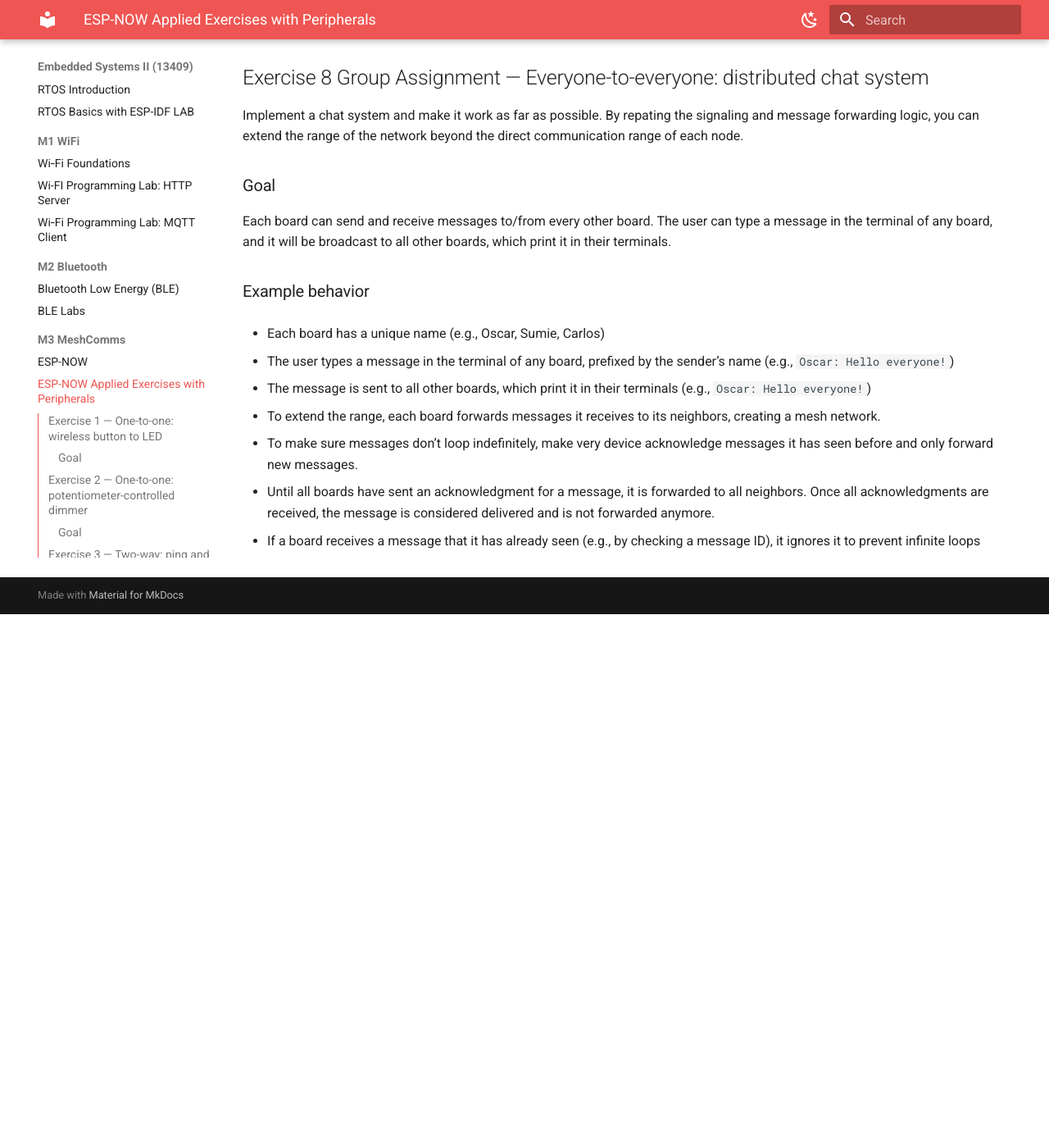
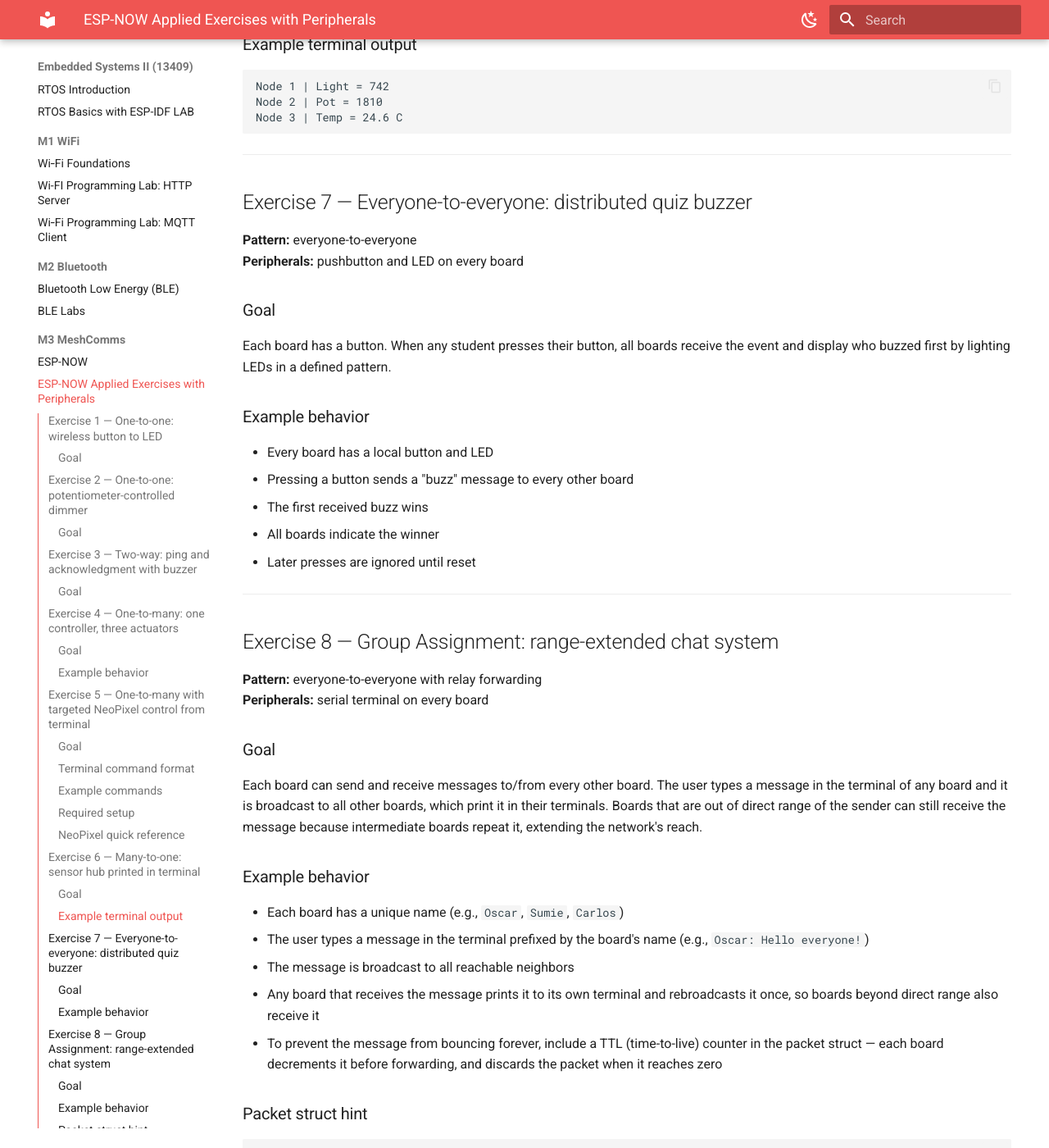
Before and after one commit to Gulden8ag/embeddedII, an MkDocs documentation site: the page built from docs/M3_MeshComms/T0_2.md, in a window 1280 px wide and 1400 px high, scrolled down 3428 px. Shown: the whole window at 82% size. Built offline with MkDocs 1.6.1 and Material for MkDocs 9.7.7, drawn with Linux system fonts in a browser that asks for light colours; before the commit the page ends 4177 px from its top, so only the background shows below that; some of the changed text lies outside the part shown.

Commit message:
Exercise restructure

````diff
--- a/docs/M3_MeshComms/T0_2.md
+++ b/docs/M3_MeshComms/T0_2.md
@@ -17,7 +17,6 @@
 
 ### Goal
 Board A reads an analog potentiometer and sends the value to Board B. Board B adjusts the brightness of an LED using PWM.
-
 
 ---
 
@@ -79,10 +78,45 @@
 - One transmitter board connected to the computer
 - At least 3 receiver ESP boards
 - One NeoPixel ring or circle array per receiver board
+- Add the NeoPixel component to each receiver project with: `idf.py add-dependency "zorxx/neopixel"`
 - A lookup table on the transmitter that maps:
   - `esp1` → MAC of Board B
   - `esp2` → MAC of Board C
   - `esp3` → MAC of Board D
+
+### NeoPixel quick reference
+
+The `zorxx/neopixel` library exposes three things you need: an init function, a pixel-set function, and a color macro.
+
+```c
+#include "neopixel.h"
+
+#define NEOPIXEL_PIN   GPIO_NUM_8   // data pin wired to the ring's DIN
+#define NEOPIXEL_COUNT 12           // number of LEDs in the ring
+
+// 1. Initialize once, e.g. inside app_main()
+tNeopixelContext np = neopixel_Init(NEOPIXEL_COUNT, NEOPIXEL_PIN);
+
+// 2. To set a single pixel, fill a tNeopixel struct and call neopixel_SetPixel()
+tNeopixel pixel;
+pixel.index = 5;                        // which LED in the ring (0-based)
+pixel.rgb   = NP_RGB(255, 0, 0);        // red — NP_RGB(R, G, B) packs the color
+
+neopixel_SetPixel(np, &pixel, 1);       // last argument = number of pixels in the array
+
+// 3. To set multiple pixels in one call, use an array
+tNeopixel pixels[3] = {
+    { .index = 0,  .rgb = NP_RGB(255, 0,   0)   },   // red
+    { .index = 1,  .rgb = NP_RGB(0,   255, 0)   },   // green
+    { .index = 2,  .rgb = NP_RGB(0,   0,   255) },   // blue
+};
+neopixel_SetPixel(np, pixels, 3);
+
+// 4. To turn a pixel off, set its color to black
+pixel.index = 5;
+pixel.rgb   = NP_RGB(0, 0, 0);
+neopixel_SetPixel(np, &pixel, 1);
+```
 
 
 ---
@@ -118,33 +152,33 @@
 
 ### Example behavior
 - Every board has a local button and LED
-- Pressing a button sends a “buzz” message to every other board
+- Pressing a button sends a "buzz" message to every other board
 - The first received buzz wins
 - All boards indicate the winner
 - Later presses are ignored until reset
 
 ---
 
-## Exercise 8 Group Assignment — Everyone-to-everyone: distributed chat system
+## Exercise 8 — Group Assignment: range-extended chat system
 
-Implement a chat system and make it work as far as possible. By repating the signaling and message forwarding logic, you can extend the range of the network beyond the direct communication range of each node.
+**Pattern:** everyone-to-everyone with relay forwarding
+**Peripherals:** serial terminal on every board
 
 ### Goal
-
-Each board can send and receive messages to/from every other board. The user can type a message in the terminal of any board, and it will be broadcast to all other boards, which print it in their terminals.
+Each board can send and receive messages to/from every other board. The user types a message in the terminal of any board and it is broadcast to all other boards, which print it in their terminals. Boards that are out of direct range of the sender can still receive the message because intermediate boards repeat it, extending the network's reach.
 
 ### Example behavior
+- Each board has a unique name (e.g., `Oscar`, `Sumie`, `Carlos`)
+- The user types a message in the terminal prefixed by the board's name (e.g., `Oscar: Hello everyone!`)
+- The message is broadcast to all reachable neighbors
+- Any board that receives the message prints it to its own terminal and rebroadcasts it once, so boards beyond direct range also receive it
+- To prevent the message from bouncing forever, include a TTL (time-to-live) counter in the packet struct — each board decrements it before forwarding, and discards the packet when it reaches zero
 
-- Each board has a unique name (e.g., Oscar, Sumie, Carlos)
-
-- The user types a message in the terminal of any board, prefixed by the sender’s name (e.g., `Oscar: Hello everyone!`)
-
-- The message is sent to all other boards, which print it in their terminals (e.g., `Oscar: Hello everyone!`)
-
-- To extend the range, each board forwards messages it receives to its neighbors, creating a mesh network.
-
-- To make sure messages don’t loop indefinitely, make very device acknowledge messages it has seen before and only forward new messages.
-
-- Until all boards have sent an acknowledgment for a message, it is forwarded to all neighbors. Once all acknowledgments are received, the message is considered delivered and is not forwarded anymore.
-
-- If a board receives a message that it has already seen (e.g., by checking a message ID), it ignores it to prevent infinite loops
+### Packet struct hint
+```c
+typedef struct {
+    char     sender[16];   // board name, e.g. "Oscar"
+    char     text[64];     // message body
+    uint8_t  ttl;          // decrement before forwarding; discard when 0
+} __attribute__((packed)) chat_pkt_t;
+```
````
